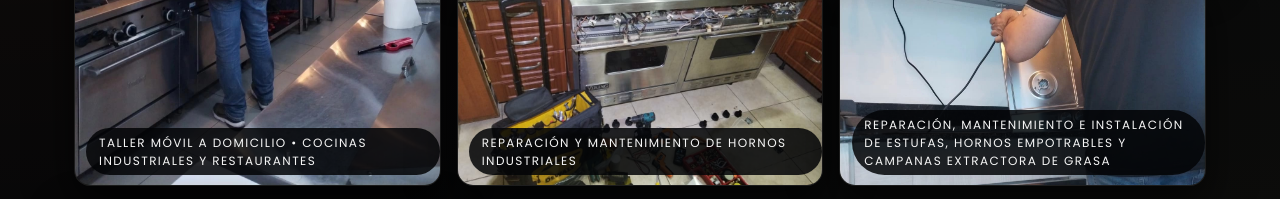
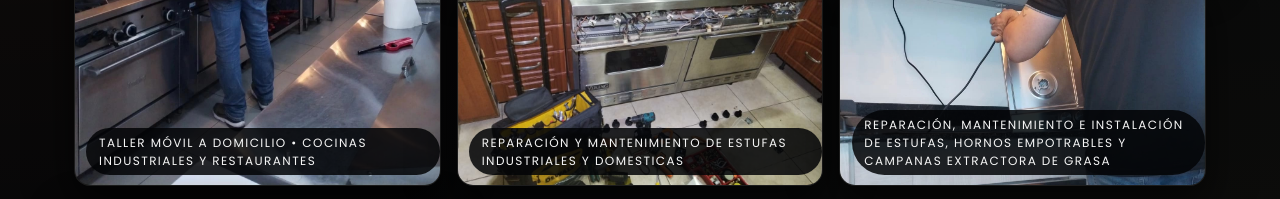
Before and after one commit to lulabtechnology/Servi-estufas, a plain HTML site: page index.html in a window 1280 px wide. Shown: the part 3500-3699 px from the top of the page. Drawn offline with Linux system fonts and the light colour scheme.

Commit message:
Update index.html

```diff
--- a/index.html
+++ b/index.html
@@ -345,7 +345,7 @@
                 alt="Horno y estufa industrial tipo restaurante en mantenimiento"
               />
               <figcaption>
-                REPARACIÓN Y MANTENIMIENTO DE HORNOS INDUSTRIALES
+                REPARACIÓN Y MANTENIMIENTO DE ESTUFAS INDUSTRIALES Y DOMESTICAS
               </figcaption>
             </figure>
 
```
